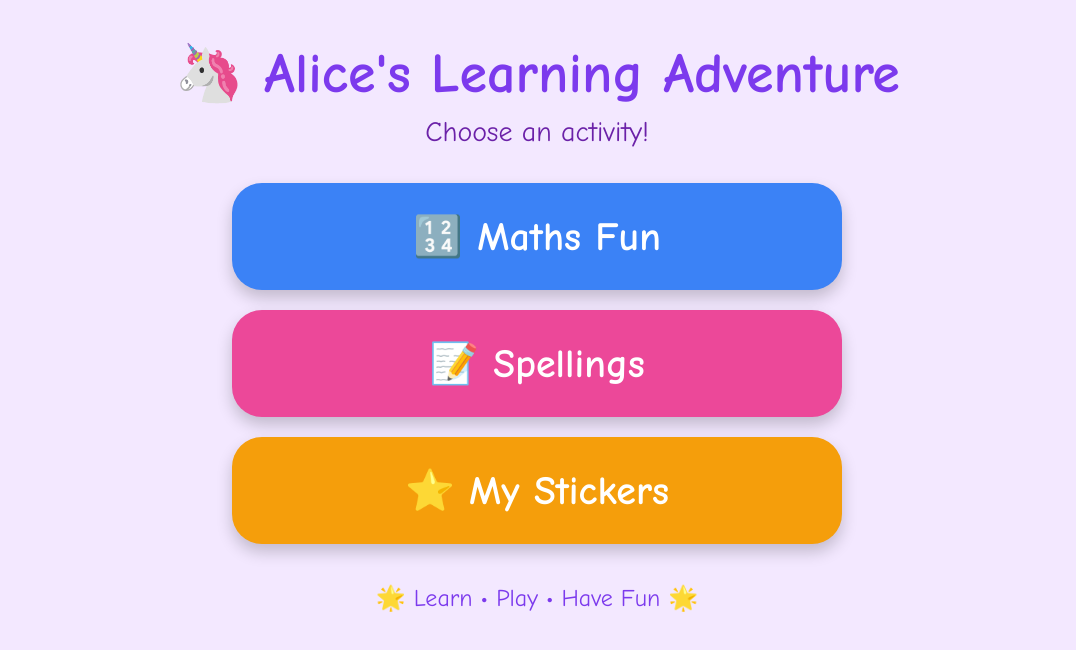
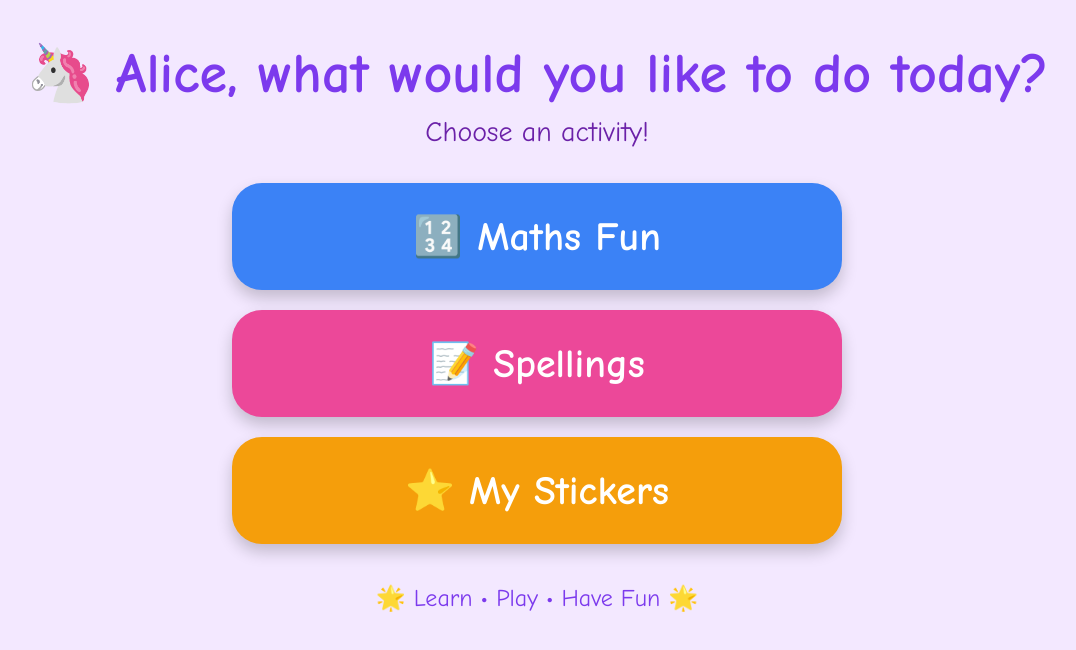
Before and after one commit to edugames9/edugames, a plain HTML site: page index.html in a window 1280 px wide. Shown: the whole page, without its empty margins (103-1179 px from the left). Drawn offline with Linux system fonts and the light colour scheme.

Commit message:
Update title and heading in index.html

```diff
--- a/index.html
+++ b/index.html
@@ -5,7 +5,7 @@
 <meta charset="UTF-8">
 <meta name="viewport" content="width=device-width, initial-scale=1">
 
-<title>Alice's Learning Adventure</title>
+<title>Alice, what would you like to do today?</title>
 
 <style>
 
@@ -90,7 +90,7 @@ h1{
 
 <body>
 
-<h1>🦄 Alice's Learning Adventure</h1>
+<h1>🦄 Alice, what would you like to do today?</h1>
 
 <div class="subtitle">
 Choose an activity!
```
